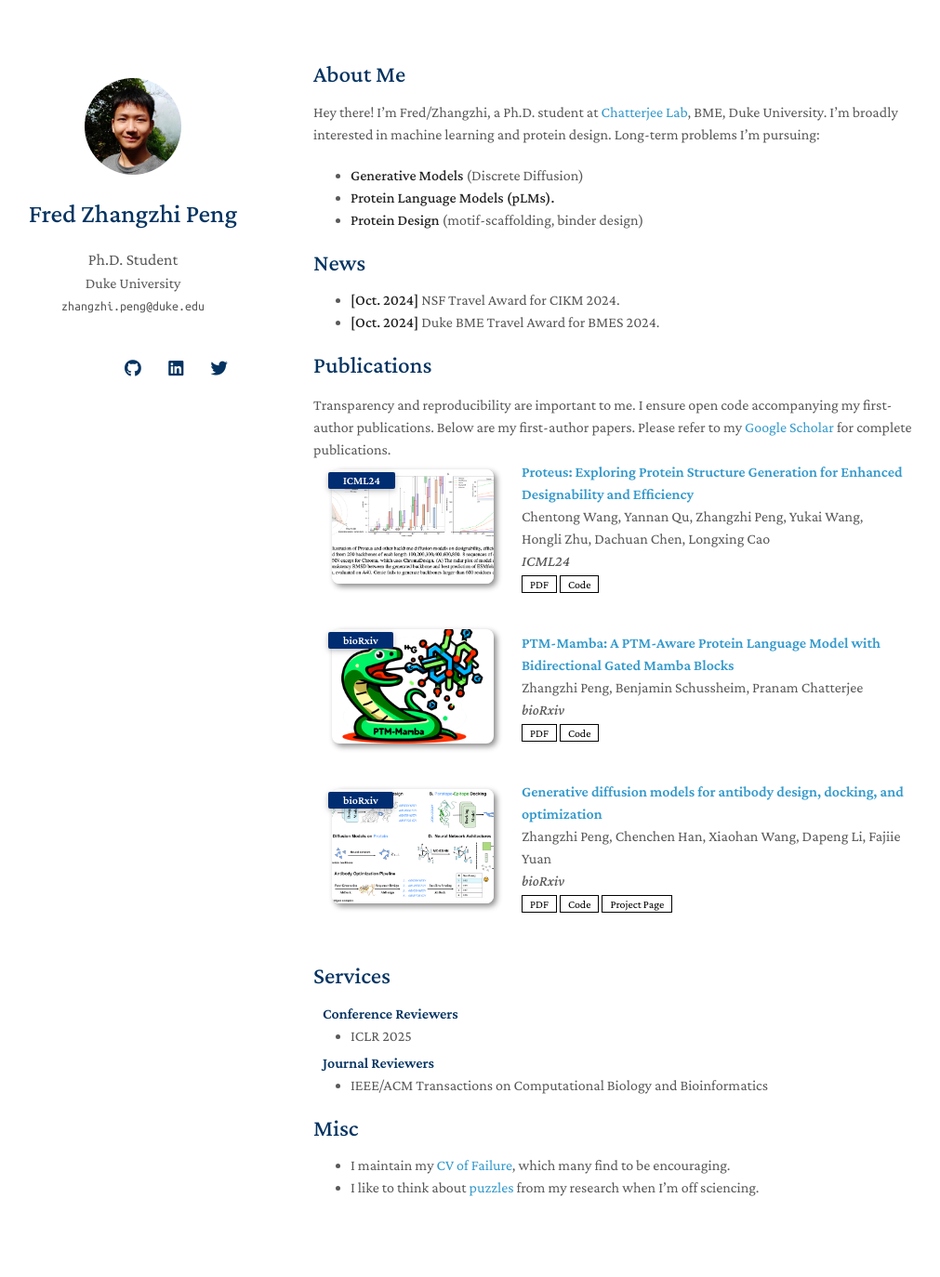
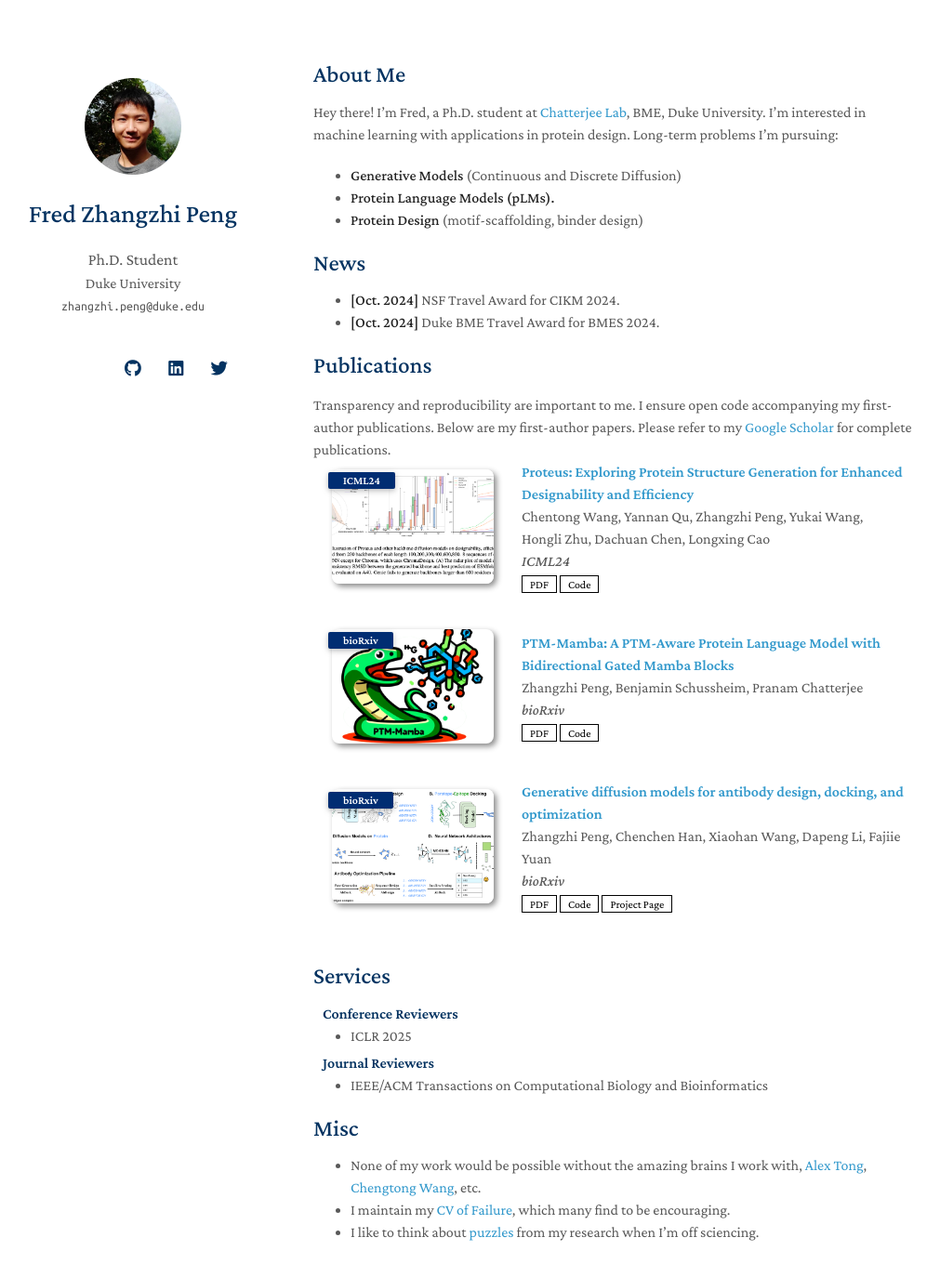
Before and after one commit to pengzhangzhi/home, a Jekyll site: the page built from index.md, in a window 1280 px wide and 1400 px high. Shown: the top 1374 px of the window at 93% size, without its empty margins (133-1144 px from the left). Built offline with Jekyll 4.4.1, drawn with Linux system fonts in a browser that asks for light colours; nearby versions of some CDN libraries; a style sheet for code colours, icons or effects is not loaded; our own code applies the rules of GitHub Pages for plain Markdown files.

Commit message:
Update index.md

```diff
--- a/index.md
+++ b/index.md
@@ -4,10 +4,10 @@ layout: homepage
 
 ## About Me
 
-Hey there! I'm Fred/Zhangzhi, a Ph.D. student at [Chatterjee Lab](https://www.chatterjeelab.com/), BME, Duke University. I'm broadly interested in machine learning and protein design. Long-term problems I'm pursuing:
+Hey there! I'm Fred, a Ph.D. student at [Chatterjee Lab](https://www.chatterjeelab.com/), BME, Duke University. I'm interested in machine learning with applications in protein design. Long-term problems I'm pursuing:
 <!-- ## Research Interests -->
 
-- **Generative Models** (Discrete Diffusion)
+- **Generative Models** (Continuous and Discrete Diffusion)
 - **Protein Language Models (pLMs).**
 - **Protein Design** (motif-scaffolding, binder design)
 
@@ -26,6 +26,6 @@ Hey there! I'm Fred/Zhangzhi, a Ph.D. student at [Chatterjee Lab](https://www.ch
 
 
 ## Misc
-
+ - None of my work would be possible without the amazing brains I work with, [Alex Tong](https://www.alextong.net/), [Chengtong Wang](https://github.com/Wangchentong), etc.
  - I maintain my [CV of Failure](pages/cv_of_failure.md), which many find to be encouraging.
  - I like to think about [puzzles](pages/pages/puzzles.md) from my research when I'm off sciencing.
```
